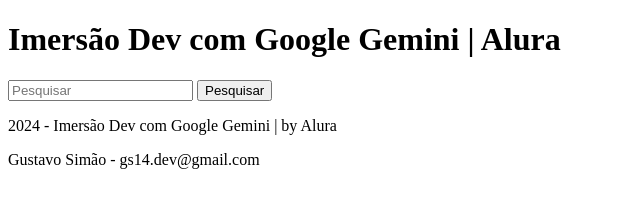
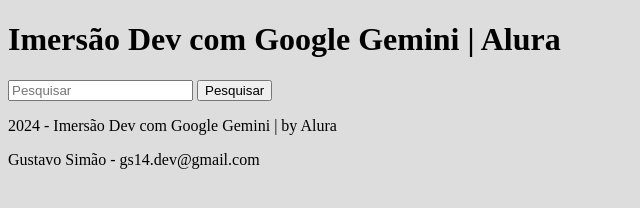
Before and after one commit to gustavosimaodev/imersao-gemini, a plain HTML site: page imersao/index.html in a window 1280 px wide. Shown: the whole page, without its empty margins (0-640 px from the left). Drawn offline with Linux system fonts and the light colour scheme.

Commit message:
Inclusão do arquivo style.css
inicio da estilização da página

```diff
--- a/imersao/index.html
+++ b/imersao/index.html
@@ -3,6 +3,7 @@
 <head>
     <meta charset="UTF-8">
     <meta name="viewport" content="width=device-width, initial-scale=1.0">
+    <link rel="stylesheet" href="style.css">
     <title>Imersão Gemini</title>
 </head>
 <body>
--- /dev/null
+++ b/imersao/style.css
@@ -0,0 +1,3 @@
+body {
+    background-color: #DDDDDD;
+}
```
